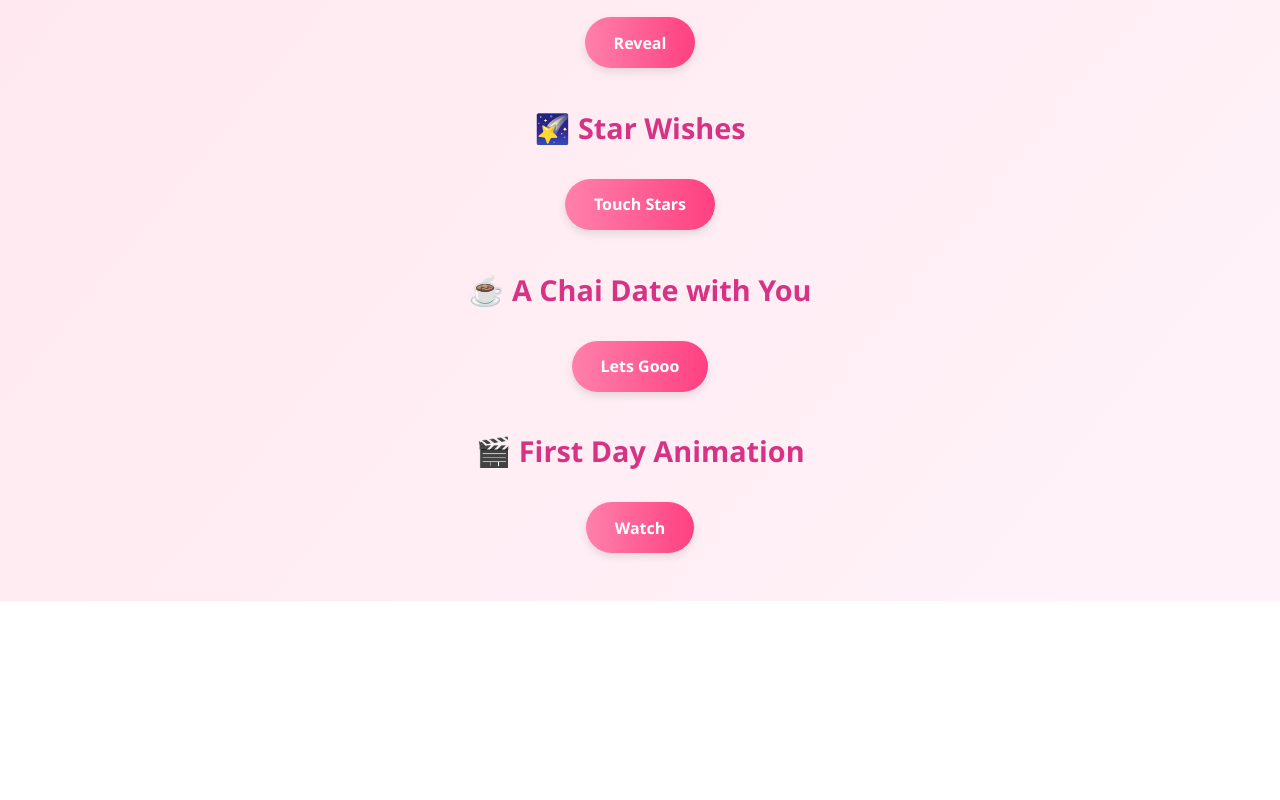
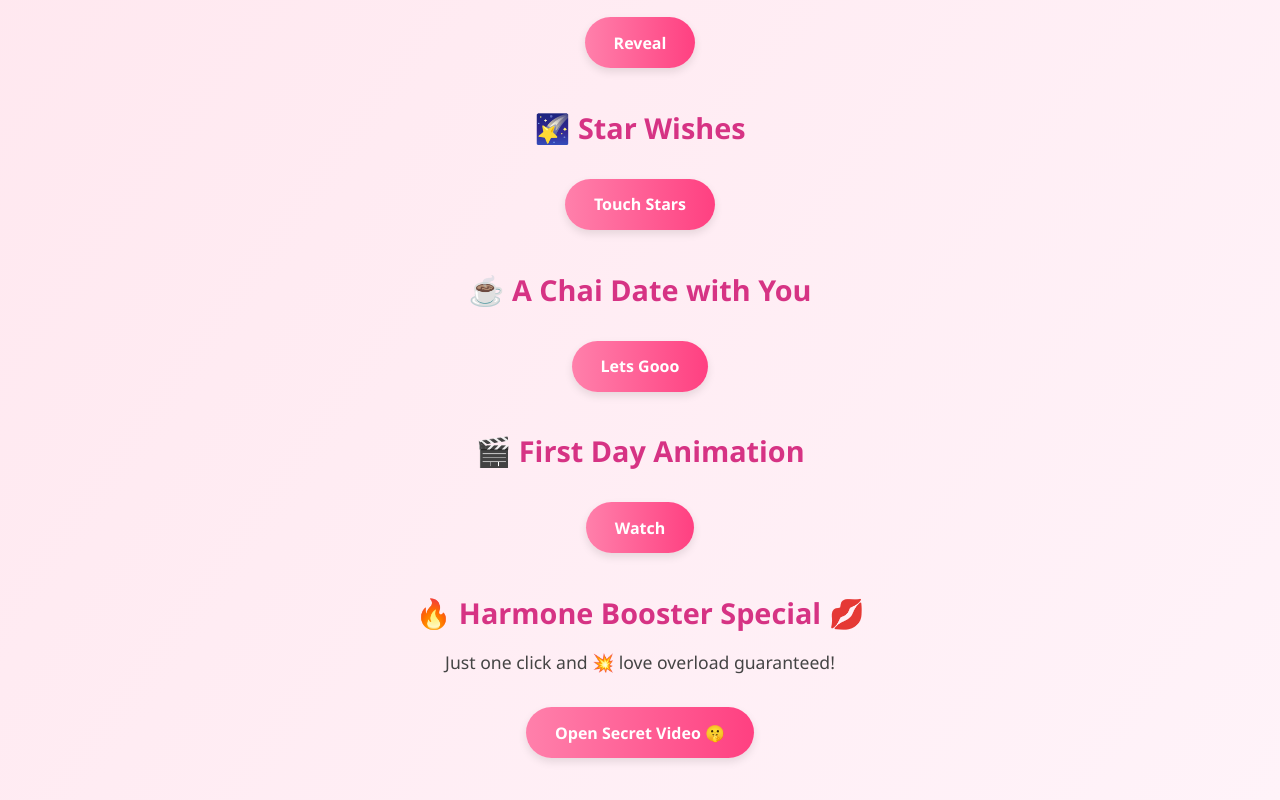
Before and after one commit to Himmu-star/firstday, a plain HTML site: page index.html in a window 1280 px wide. Shown: the part 968-1768 px from the top of the page. Before the commit the page ends 1569 px from the top, so only its background shows below. Drawn offline with Linux system fonts and the light colour scheme.

Commit message:
Update index.html

```diff
--- a/index.html
+++ b/index.html
@@ -129,6 +129,9 @@
         <h2>🎬 First Day Animation</h2>
     <a href="first-day-animation.html" class="btn">Watch</a>
 
+    <h2>🔥 Harmone Booster Special 💋</h2>
+    <p> Just one click and 💥 love overload guaranteed!</p>
+    <a href="harmone.html" class="btn"> Open Secret Video 🤫 </a>
   </div>
 </body>
 </html>
```
